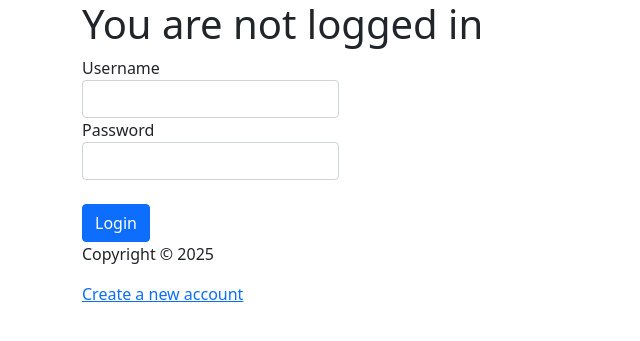
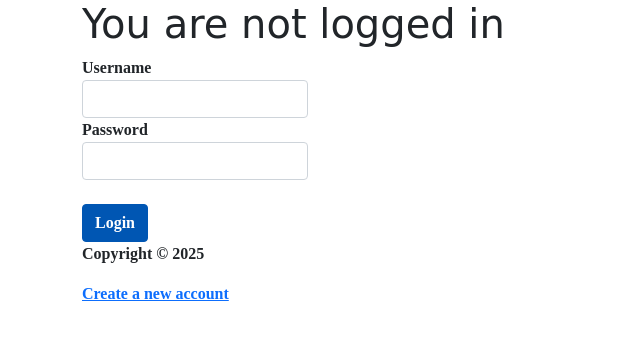
Before and after one commit to Utkapatel-algoma/cosc-4806-3, a PHP site: page /login in a window 1280 px wide. Shown: the top 341 px of the page, without its empty margins (0-640 px from the left). Run offline with PHP 8.4, Linux system fonts and the light colour scheme; data that the repository does not hold is empty.

Commit message:
Step completed - Implement basic CSS. In my example, bootstrap is being used but you can delete that and use whatever you want. It doesn't have to look great, just okay. - used custom css instead of bootstrap

```diff
--- a/app/views/templates/headerPublic.php
+++ b/app/views/templates/headerPublic.php
@@ -6,7 +6,9 @@ if (isset($_SESSION['auth']) == 1) {
 
     <!DOCTYPE html>
     <html lang="en">
-    <link href="https://cdn.jsdelivr.net/npm/bootstrap@5.1.3/dist/css/bootstrap.min.css" rel="stylesheet" integrity="sha384-1BmE4kWBq78iYhFldvKuhfTAU6auU8tT94WrHftjDbrCEXSU1oBoqyl2QvZ6jIW3" crossorigin="anonymous">
+    <head> <link href="https://cdn.jsdelivr.net/npm/bootstrap@5.1.3/dist/css/bootstrap.min.css" rel="stylesheet" integrity="sha384-1BmE4kWBq78iYhFldvKuhfTAU6auU8tT94WrHftjDbrCEXSU1oBoqyl2QvZ6jIW3" crossorigin="anonymous">
+        <link rel="stylesheet" href="/app/views/templates/style.css">
+
         <link rel="icon" href="/favicon.png">
         <title>COSC 4806</title>
         <meta charset="UTF-8">
--- /dev/null
+++ b/app/views/templates/style.css
@@ -0,0 +1,24 @@
+/* Apply Times New Roman and bold to all text, or specific elements */
+body {
+    font-family: "Times New Roman", Times, serif;
+    font-weight: bold;
+}
+
+/* Example of cursive for specific elements, like headings */
+h1, h2, h3, h4, h5, h6 {
+    font-family: "Brush Script MT", cursive; /* Or another cursive font you like */
+    font-weight: normal; /* Cursive fonts often look better without bold */
+}
+
+/* You can also target specific Bootstrap classes to override them */
+.btn-primary {
+    background-color: #0056b3; /* Darker blue */
+    border-color: #0056b3;
+    font-family: "Times New Roman", Times, serif;
+    font-weight: bold;
+}
+
+/* Example to make specific text bold if needed, though 'body' makes most things bold */
+p {
+    /* font-weight: bold; /* uncomment if paragraphs should also be bold if not inherited */
+}
```
Lines whose indentation alone changed are shown as unchanged.
